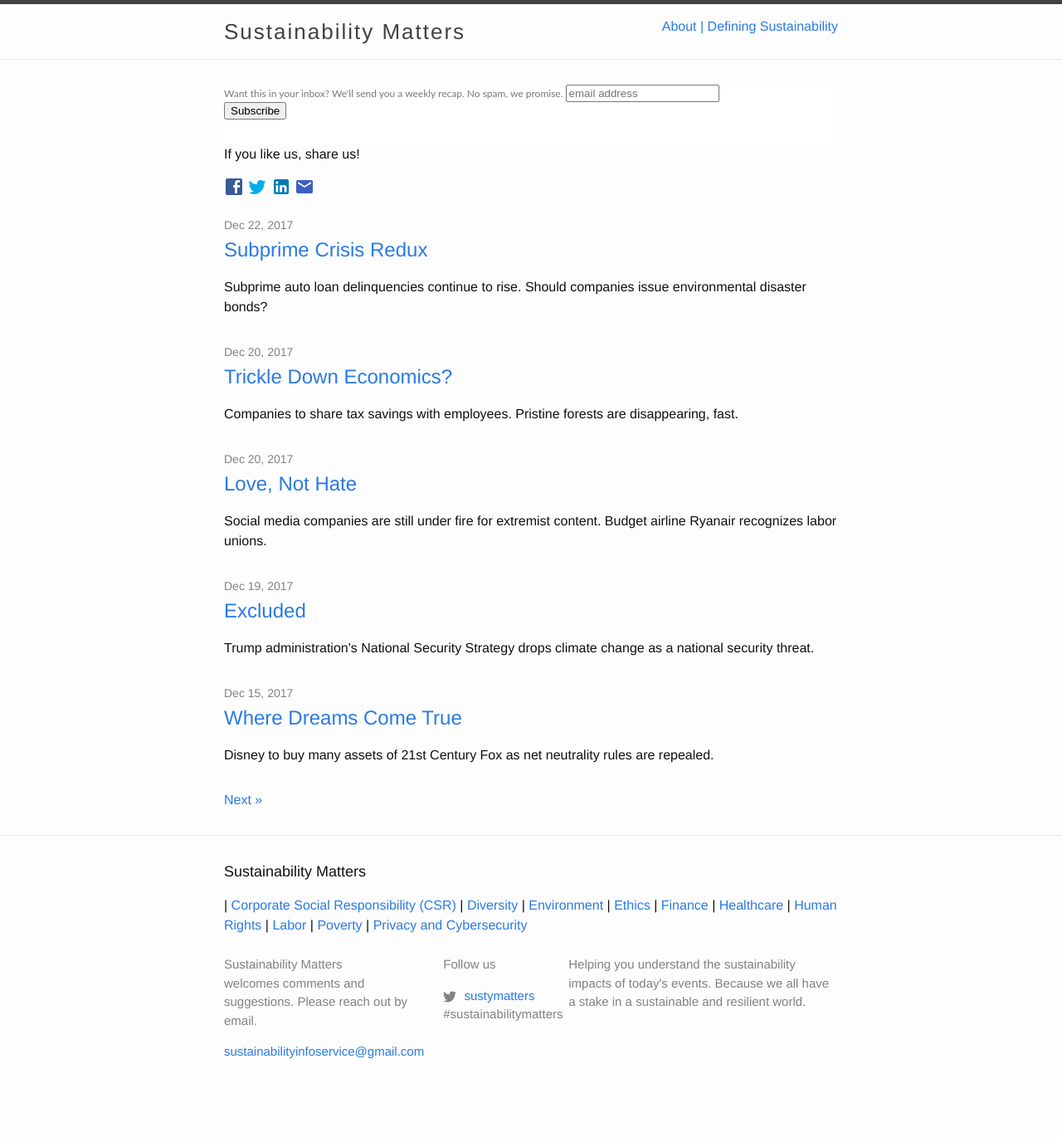
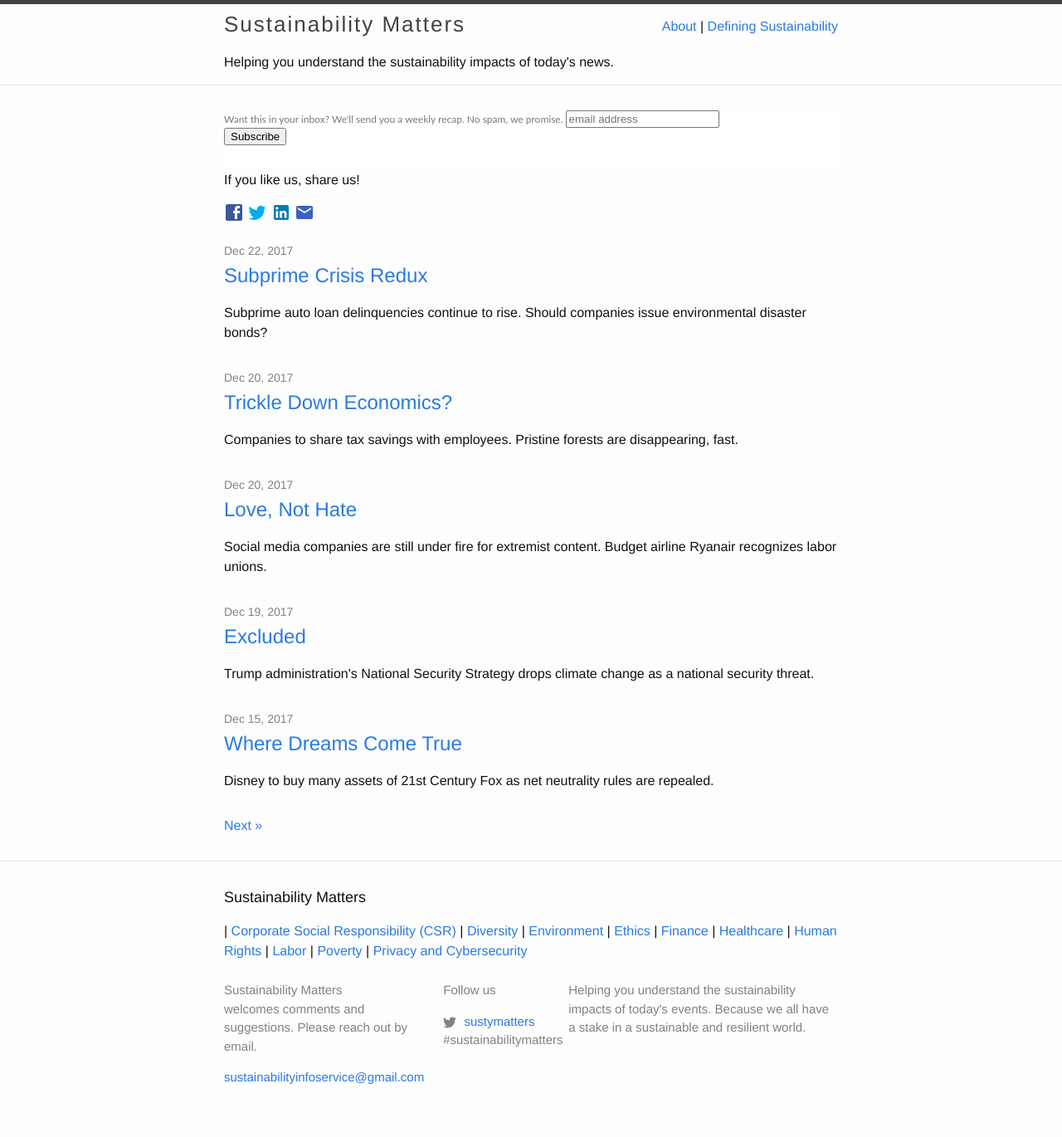
Before and after one commit to Sparkleleuk/Sustainability_Matters, a Jekyll site: the page built from index.html, in a window 1280 px wide. Shown: the whole page at 83% size. Built offline with Jekyll 4.4.1, drawn with Linux system fonts in a browser that asks for light colours; the list of posts is cut into pages by our own code; comment, search, counter and statistics services are not loaded; before the commit the page ends 1339 px from its top, so only the background shows below that.

Commit message:
add tagline

```diff
--- a/_includes/header.html
+++ b/_includes/header.html
@@ -4,6 +4,7 @@
     {% assign default_paths = site.pages | map: "path" %}
     {% assign page_paths = site.header_pages | default: default_paths %}
     <a class="site-title" href="{{ "/" | relative_url }}">{{ site.title | escape }}</a>
+
 
     {% if page_paths %}
       <nav class="site-nav">
@@ -19,10 +20,15 @@
         </label>
 
         <div class="trigger">
-            <a class="page-link" href="/about/">About |</a>
+            <a class="page-link" href="/about/">About </a>|
             <a class="page-link" href="/sustainability/">Defining Sustainability</a>
         </div>
       </nav>
     {% endif %}
+    <div class="tagline">
+      <h4>Helping you understand the sustainability impacts of today's news.</h4>
+    </div>
   </div>
+
+
 </header>
--- a/_sass/minima/_layout.scss
+++ b/_sass/minima/_layout.scss
@@ -13,10 +13,10 @@
 .site-title {
   @include relative-font-size(1.625);
   font-weight: 500;
-  line-height: $base-line-height * $base-font-size * 2.75;
+  line-height: $base-line-height * $base-font-size * 2.0;
   letter-spacing: 2px;
   margin-bottom: 0;
-  float: left;
+  // float: left;
 
   &,
   &:visited {
```
